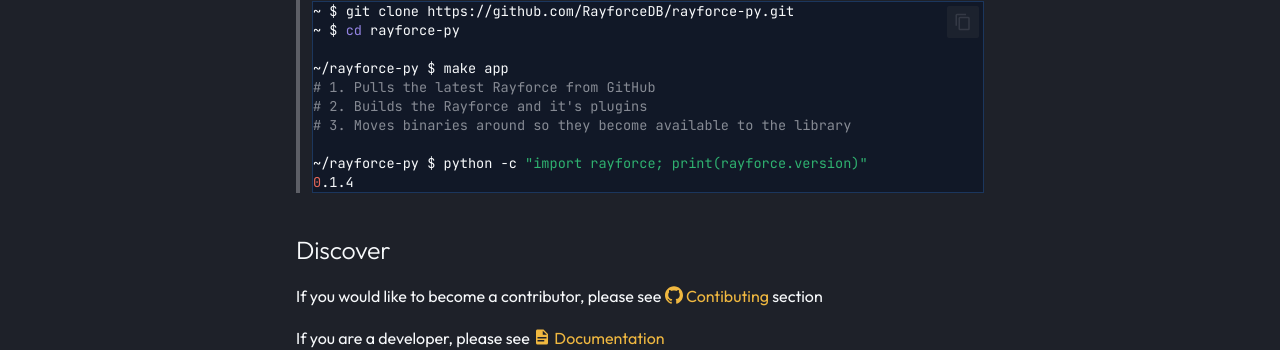
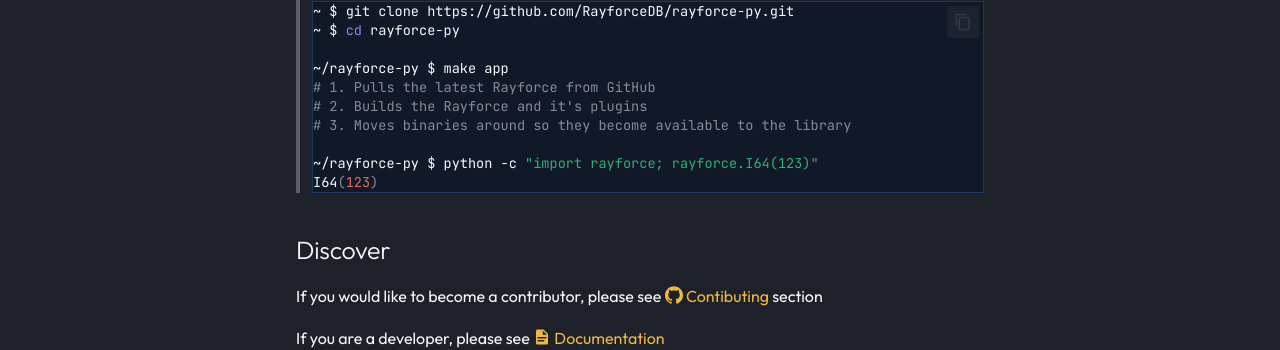
Before and after one commit to RayforceDB/rayforce-py, an MkDocs documentation site: the page built from docs/docs/content/get-started/overview.md, in a window 1280 px wide and 900 px high, scrolled down 1263 px. Shown: the part 459-809 px from the top of the window. Built offline with MkDocs 1.6.1 and Material for MkDocs 9.7.7, drawn with Linux system fonts in a browser that asks for light colours; comment, search, counter and statistics services are not loaded; a style sheet for code colours, icons or effects is not loaded.

````diff
--- a/docs/docs/content/get-started/overview.md
+++ b/docs/docs/content/get-started/overview.md
@@ -69,8 +69,8 @@ You can manually clone latest github repo and build it yourself
 # 2. Builds the Rayforce and it's plugins
 # 3. Moves binaries around so they become available to the library
 
-~/rayforce-py $ python -c "import rayforce; print(rayforce.version)"
-0.1.4
+~/rayforce-py $ python -c "import rayforce; rayforce.I64(123)"
+I64(123)
 ```
 
 ## Discover
--- a/docs/mkdocs.yml
+++ b/docs/mkdocs.yml
@@ -140,4 +140,5 @@ nav:
       - KDB: content/documentation/plugins/kdb.md
     - Development:
       - Overview: content/documentation/development/overview.md
+  - Changelog: content/CHANGELOG.md
   - License: content/license.md
--- a/pyproject.toml
+++ b/pyproject.toml
@@ -4,7 +4,7 @@ build-backend = "setuptools.build_meta"
 
 [project]
 name = "rayforce_py"
-version = "0.1.4"
+version = "0.1.5"
 description = "Python bindings for RayforceDB"
 readme = "README.md"
 authors = [{name = "Karim"}]
--- a/rayforce/__init__.py
+++ b/rayforce/__init__.py
@@ -6,7 +6,7 @@ import ctypes
 from pathlib import Path
 import sys
 
-version = "0.1.4"
+version = "0.1.5"
 
 if sys.platform == "linux":
     lib_name = "_rayforce_c.so"
--- a/setup.py
+++ b/setup.py
@@ -9,7 +9,7 @@ class BinaryDistribution(Distribution):
 
 setup(
     name="rayforce_py",
-    version="0.1.4",
+    version="0.1.5",
     packages=find_packages(),
     package_data={
         "rayforce": ["*.so", "*.dylib", "*.pyi", "bin/rayforce"],
````
Also changed, not shown: docs/docs/content/CHANGELOG.md (added, +13 -0 lines), 1 other file.
